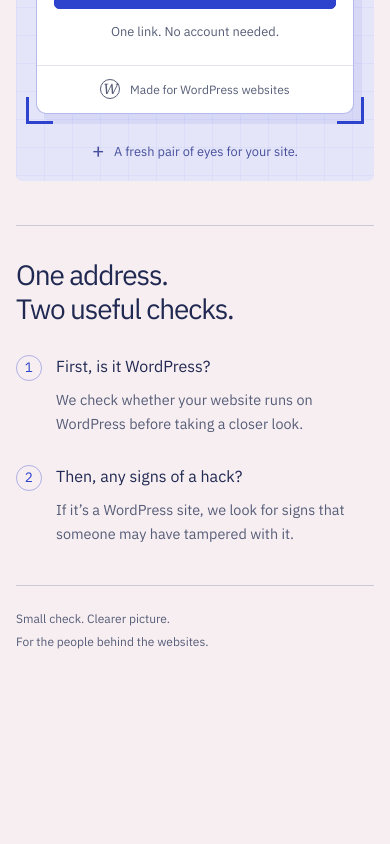
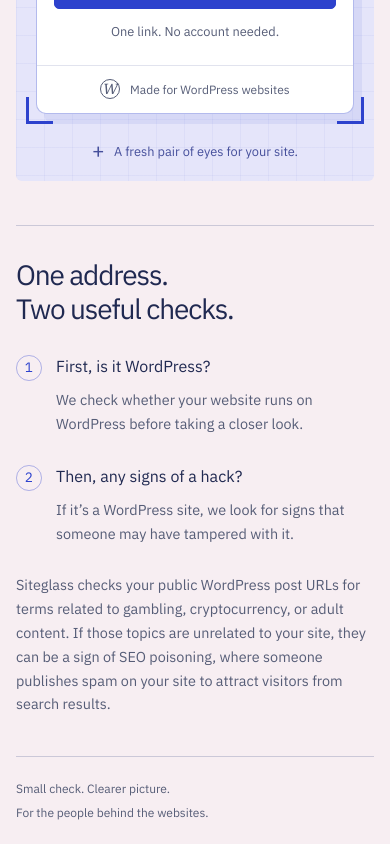
Before and after one commit to NickChach/siteglass, a Next.js app: page / in a window 390 px wide. Shown: the part 725-1569 px from the top of the page. Before the commit the page ends 1399 px from the top, so only its background shows below. Built offline with nearby package versions, Linux system fonts and the light colour scheme.

Commit message:
explanation of seo poisoning added

```diff
--- a/components/how-it-works/HowItWorks.tsx
+++ b/components/how-it-works/HowItWorks.tsx
@@ -26,6 +26,7 @@ export default function HowItWorks() {
 				<span>One address. </span>
 				<span>Two useful checks.</span>
 			</h2>
+			<div className={styles.details}>
 				<ol className={styles.steps} role="list">
 					{steps.map((step, index) => (
 						<li key={step.id}>
@@ -39,6 +40,12 @@ export default function HowItWorks() {
 						</li>
 					))}
 				</ol>
+				<p className={styles.explanation}>
+					Siteglass checks your public WordPress post URLs for terms related to gambling, cryptocurrency,
+					or adult content. If those topics are unrelated to your site, they can be a sign of SEO poisoning,
+					where someone publishes spam on your site to attract visitors from search results.
+				</p>
+			</div>
 		</article>
 	);
 }
--- a/components/how-it-works/how-it-works.module.css
+++ b/components/how-it-works/how-it-works.module.css
@@ -18,6 +18,11 @@
 	display: block;
 }
 
+.details {
+	--step-marker-size: 1.6rem;
+	--step-marker-gap: 0.9rem;
+}
+
 .steps {
 	display: grid;
 	grid-template-columns: minmax(0, 1fr) minmax(0, 1fr);
@@ -30,15 +35,15 @@
 .steps li {
 	display: flex;
 	align-items: start;
-	gap: 0.9rem;
+	gap: var(--step-marker-gap);
 }
 
 .number {
 	flex-shrink: 0;
 	display: grid;
 	place-items: center;
-	width: 1.6rem;
-	height: 1.6rem;
+	width: var(--step-marker-size);
+	height: var(--step-marker-size);
 	border: 0.0625rem solid #2d42cd5c;
 	border-radius: 50%;
 	font-size: 0.85rem;
@@ -51,12 +56,22 @@
 	font-weight: 400;
 }
 
-.steps p {
+.steps p,
+.explanation {
 	color: var(--muted);
 	font-size: 0.9rem;
 	line-height: 1.65;
+}
+
+.steps p {
 	max-width: 21rem;
 	margin-top: 0.55rem;
+}
+
+.explanation {
+	max-width: 100%;
+	margin-block-start: 1.25rem;
+	margin-inline-start: calc(var(--step-marker-size) + var(--step-marker-gap));
 }
 
 @media (max-width: 68.75rem) {
@@ -80,6 +95,11 @@
 	.steps {
 		gap: 1.75rem;
 	}
+
+	.explanation {
+		margin-block-start: 1.75rem;
+		margin-inline-start: 0;
+	}
 }
 
 @media (max-width: 26.875rem) {
```
Lines whose indentation alone changed are shown as unchanged.
